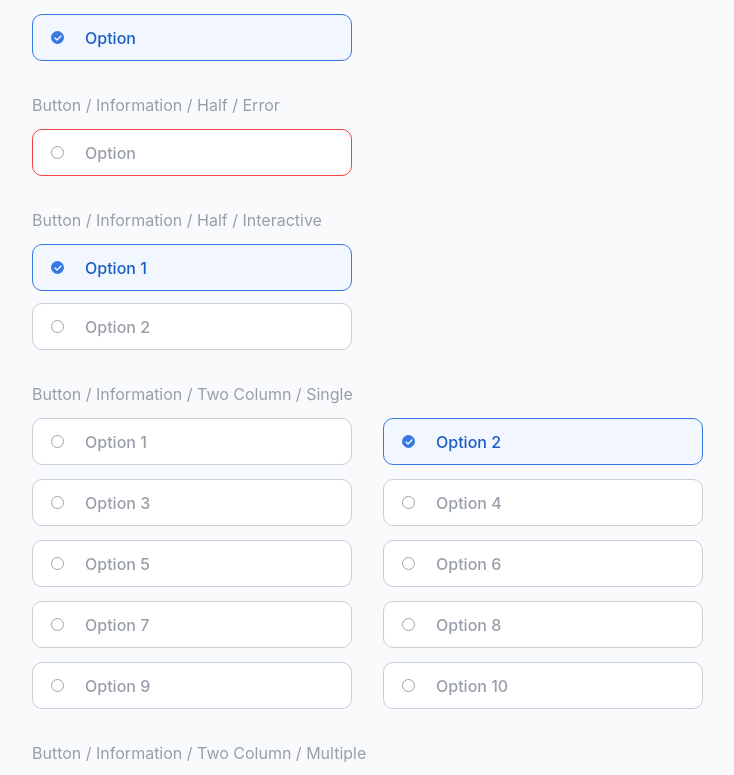
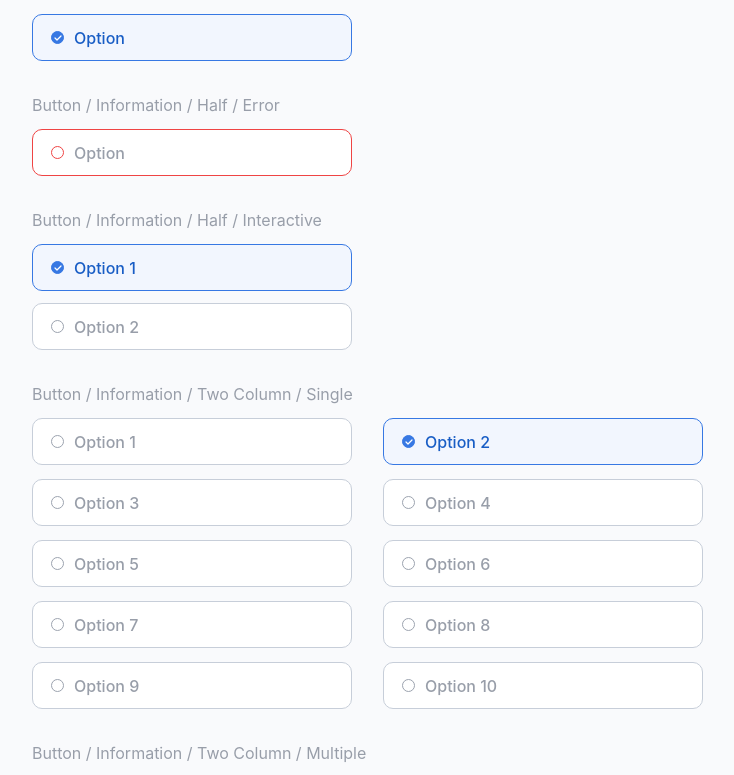
Before and after one commit to BUTIM-butim/BUTIM-FE, a React (Vite) app: page /dev/button-test in a window 1280 px wide. Shown: the part 5728-6503 px from the top of the page, without its empty margins (8-742 px from the left). Built offline with nearby package versions, Linux system fonts and the light colour scheme; no server answers; a web font is replaced by a local one.

Commit message:
style: 옵션 선택 컴포넌트 스타일 수정

```diff
--- a/src/components/common/option/InformationOptionHalf.tsx
+++ b/src/components/common/option/InformationOptionHalf.tsx
@@ -16,14 +16,16 @@ const InformationOptionHalf = ({
   onClick,
 }: InformationOptionHalfProps) => {
   const buttonStyle = selected
-    ? "border-button-blue bg-card-background-blue text-navbar-blue"
+    ? 'border-button-blue bg-card-background-blue text-navbar-blue'
     : error
-      ? "border-warning-red bg-white text-text-gray"
-      : "border-line-gray bg-white text-text-gray";
+      ? 'border-warning-red bg-white text-text-gray'
+      : 'border-line-gray bg-white text-text-gray';
 
   const iconStyle = selected
-    ? "border-button-blue bg-button-blue"
-    : "border-placeholder-gray bg-white";
+    ? 'border-button-blue bg-button-blue'
+    : error
+      ? 'border-warning-red bg-white'
+      : 'border-placeholder-gray bg-white';
 
   return (
     <button
@@ -33,17 +35,17 @@ const InformationOptionHalf = ({
       onClick={() => onClick?.(value)}
       className={`
         group relative flex h-[47px] w-[320px] items-center overflow-hidden
-        rounded-[10px] border-[1.4px] px-[18px]
+        rounded-[10px] border-[1.4px] px-[16px]
         ${buttonStyle}
         typo-navbar-button
         transition-colors duration-150
         disabled:cursor-not-allowed disabled:opacity-50
       `}
     >
+      <span className="flex h-[17px] w-[17px] shrink-0 items-center justify-center">
         <span
           className={`
-          flex h-[13px] w-[13px] shrink-0 items-center justify-center
-          rounded-full border-[1.2px]
+            flex h-[13px] w-[13px] items-center justify-center rounded-full border-[1.2px]
             ${iconStyle}
           `}
         >
@@ -66,8 +68,9 @@ const InformationOptionHalf = ({
             </svg>
           )}
         </span>
+      </span>
 
-      <span className="ml-[21px] truncate">{label}</span>
+      <span className="ml-[8px] truncate">{label}</span>
 
       {!selected && !disabled && (
         <span
--- a/src/components/common/option/InformationOptionTwoColumn.tsx
+++ b/src/components/common/option/InformationOptionTwoColumn.tsx
@@ -1,4 +1,4 @@
-import InformationOptionHalf from "./InformationOptionHalf";
+import InformationOptionHalf from './InformationOptionHalf';
 
 export type InformationOptionItem = {
   label: string;
@@ -6,7 +6,7 @@ export type InformationOptionItem = {
 };
 
 type SingleOptionProps = {
-  selectionMode?: "single";
+  selectionMode?: 'single';
   options: InformationOptionItem[];
   value?: string;
   error?: boolean;
@@ -15,7 +15,7 @@ type SingleOptionProps = {
 };
 
 type MultipleOptionProps = {
-  selectionMode: "multiple";
+  selectionMode: 'multiple';
   options: InformationOptionItem[];
   value?: string[];
   error?: boolean;
@@ -28,7 +28,7 @@ type InformationOptionTwoColumnProps = SingleOptionProps | MultipleOptionProps;
 const InformationOptionTwoColumn = (props: InformationOptionTwoColumnProps) => {
   const { options, error = false, disabled = false } = props;
 
-  const isMultiple = props.selectionMode === "multiple";
+  const isMultiple = props.selectionMode === 'multiple';
 
   const hasValue = isMultiple
     ? Array.isArray(props.value) && props.value.length > 0
@@ -58,7 +58,7 @@ const InformationOptionTwoColumn = (props: InformationOptionTwoColumnProps) => {
   };
 
   return (
-    <div className="grid w-[671px] grid-cols-2 gap-x-[31px] gap-y-[14px]">
+    <div className="flex w-[671px] flex-row flex-wrap content-start items-center justify-between gap-y-[14px]">
       {options.map((option) => (
         <InformationOptionHalf
           key={option.value}
```
Lines whose indentation alone changed are shown as unchanged.
